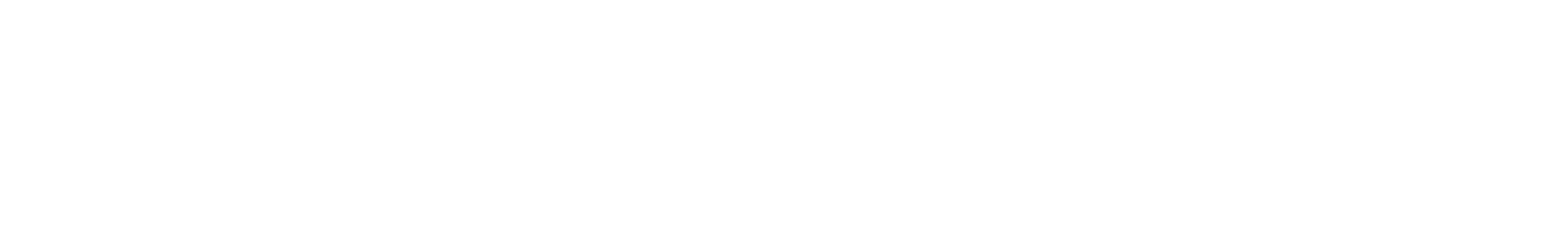
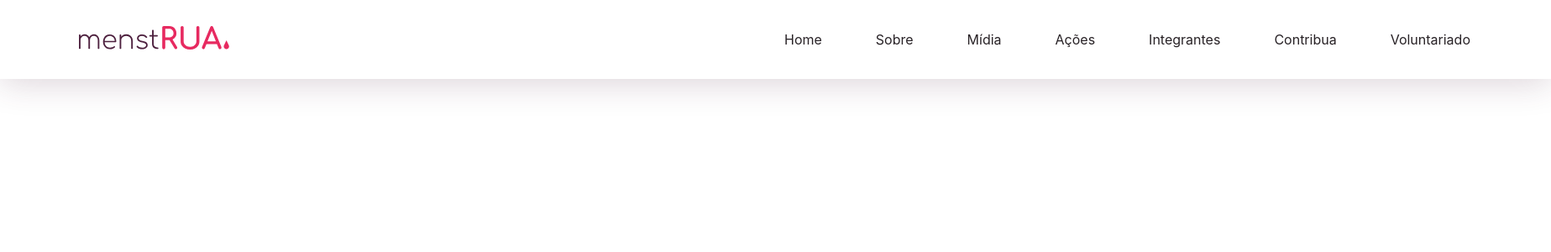
Before and after one commit to jumara-pimenta/site-menstrua, a React (Create React App) app: page / in a window 1280 px wide. Shown: the top 300 px of the page at 84% size, 1847 px wide, since content can reach past the window. Built offline with nearby package versions, Linux system fonts and the light colour scheme.

Commit message:
feat: criacao do menu

```diff
--- a/public/index.html
+++ b/public/index.html
@@ -9,7 +9,7 @@
       name="menstrua"
       content="Site do Projeto menstRUA"
     />
-    <link rel="apple-touch-icon" href="%PUBLIC_URL%/logo192.png" />
+    <link rel="apple-touch-icon" href="%PUBLIC_URL%/logo-menstrua.png" />
     <!--
       manifest.json provides metadata used when your web app is installed on a
       user's mobile device or desktop. See https://developers.google.com/web/fundamentals/web-app-manifest/
--- a/src/App.js
+++ b/src/App.js
@@ -1,9 +1,10 @@
 import "./App.css";
+import Rotas from "./routes/routes";
 
 function App() {
   return (
     <div className="App">
-      <p></p>
+      <Rotas />
     </div>
   );
 }
--- a/src/components/Menu/menu.js
+++ b/src/components/Menu/menu.js
@@ -1,2 +1,56 @@
-const Menu = () => {};
+import { Link } from "react-router-dom";
+import { imagemLogo, li, link, lista, menu, menuStyle } from "./styles";
+import logo from "../../assets/logo.svg";
+
+const Menu = () => {
+  return (
+    <header style={menuStyle}>
+      <div>
+        <Link style={link} to="/">
+          <img style={imagemLogo} src={logo} alt="logo do projeto" />
+        </Link>
+      </div>
+      <div style={menu}>
+        <ul style={lista}>
+          <li style={li}>
+            <Link style={link} to="/">
+              Home
+            </Link>
+          </li>
+          <li style={li}>
+            <Link style={link} to="/sobre">
+              Sobre
+            </Link>
+          </li>
+          <li style={li}>
+            <Link style={link} to="/midia">
+              Mídia
+            </Link>
+          </li>
+          <li style={li}>
+            <Link style={link} to="/acoes">
+              Ações
+            </Link>
+          </li>
+          <li style={li}>
+            <Link style={link} to="/integrantes">
+              Integrantes
+            </Link>
+          </li>
+          <li style={li}>
+            <Link style={link} to="/contribua">
+              Contribua
+            </Link>
+          </li>
+          <li style={li}>
+            <Link style={link} to="/voluntariado">
+              Voluntariado
+            </Link>
+          </li>
+        </ul>
+      </div>
+    </header>
+  );
+};
+
 export default Menu;
--- /dev/null
+++ b/src/components/Menu/styles.jsx
@@ -0,0 +1,41 @@
+export const menuStyle = {
+  display: 'flex',
+  alignItems: 'center',
+  position: 'absolute',
+  backgroundColor: '#FFF',
+  width: '1847px',
+  height: '94px',
+  top: 0,
+  left: 0,
+  boxShadow: 'rgba(77, 32, 62, 0.2) 0px 4px 42px'
+  };
+
+export const imagemLogo = {
+  width: '179px',
+  marginLeft: '94px'
+}
+
+export const link = {
+  color: '#282226',
+  textDecoration: 'none'
+}
+
+export const menu = {
+  width: '100%',
+  marginRight: '5rem'
+}
+
+export const lista = {
+  fontSize: '16px',
+  fontWeight: 400,
+  lineHeight: '24px',
+  margin: '1rem',
+  display: 'flex',
+  alignItems: 'center',
+  justifyContent: 'flex-end',
+}
+
+export const li = {
+  marginLeft: '4rem',
+  listStyle: 'none'
+}
--- a/src/routes/routes.js
+++ b/src/routes/routes.js
@@ -1,8 +1,14 @@
-import { BrowserRouter } from "react-router-dom"
+import { Routes, Route, BrowserRouter } from "react-router-dom";
+import Home from "../page/home";
 
-const Routes = () => {
-    return (
-        <BrowserRouter>
-        </BrowserRouter>
-    )
-}
+const Rotas = () => {
+  return (
+    <BrowserRouter>
+      <Routes>
+        <Route exact path="/" element={<Home />} />
+      </Routes>
+    </BrowserRouter>
+  );
+};
+
+export default Rotas;
```
Also changed, not shown: public/manifest.json, src/assets/logo.svg (added).
